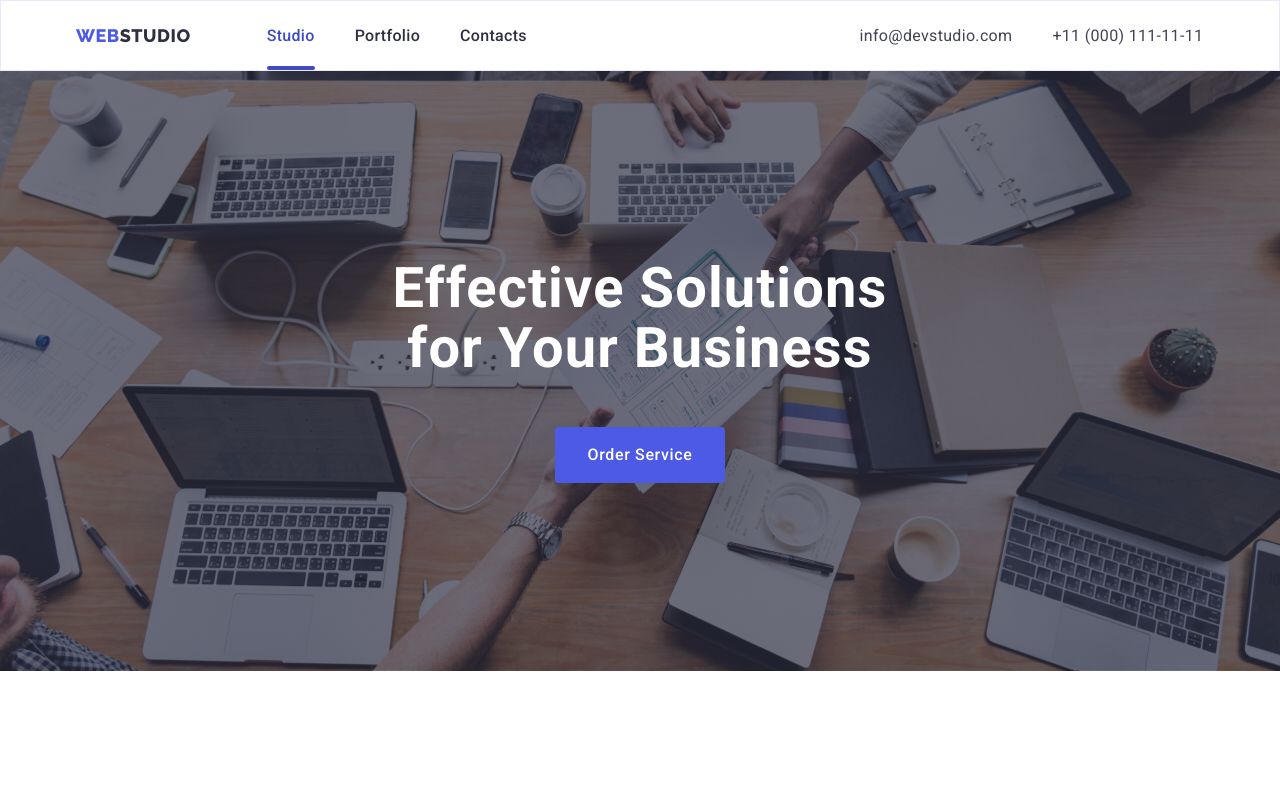
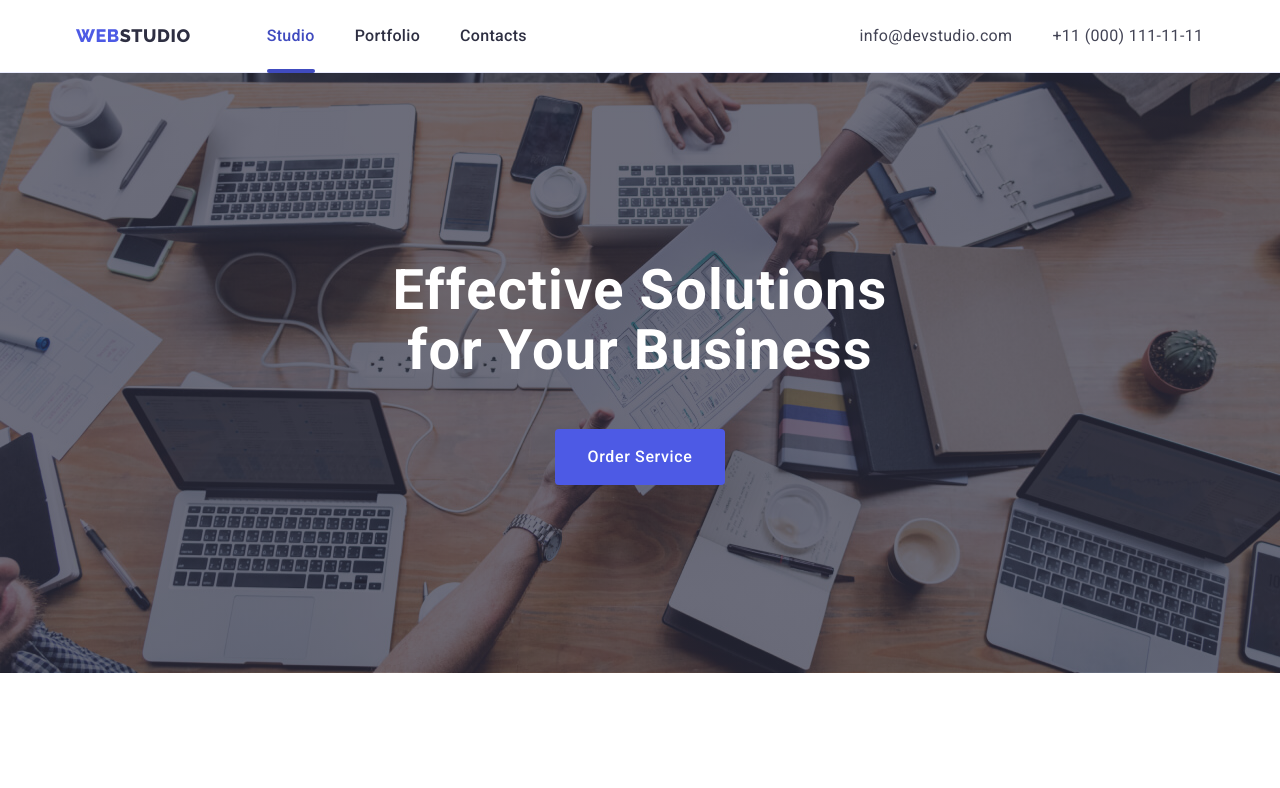
Before and after one commit to MariiaSam/goit-markup-hw-06, a plain HTML site: page index.html in a window 1280 px wide. Shown: the top 788 px of the page. Drawn offline with nearby package versions, Linux system fonts and the light colour scheme.

Commit message:
border+display

```diff
--- a/css/styles.css
+++ b/css/styles.css
@@ -89,9 +89,11 @@ img {
 .header {
   /*position: absolute;
   top: 0;*/
+  margin-left: auto;
+  margin-right: auto;
   box-shadow: 0px 2px 1px rgba(46, 47, 66, 0.08),
     0px 1px 1px rgba(46, 47, 66, 0.16), 0px 1px 6px rgba(46, 47, 66, 0.08);
-  border: 1px solid #e7e9fc;
+  border-bottom: 1px solid #e7e9fc;
   /*outline: 2px solid blue;*/
 }
 
@@ -173,6 +175,7 @@ color: var(--focus-nav-color);
 
 .studio-link{
 position: relative;
+display: inline-block;
 color: var(--focus-nav-color);
 }
 
```
